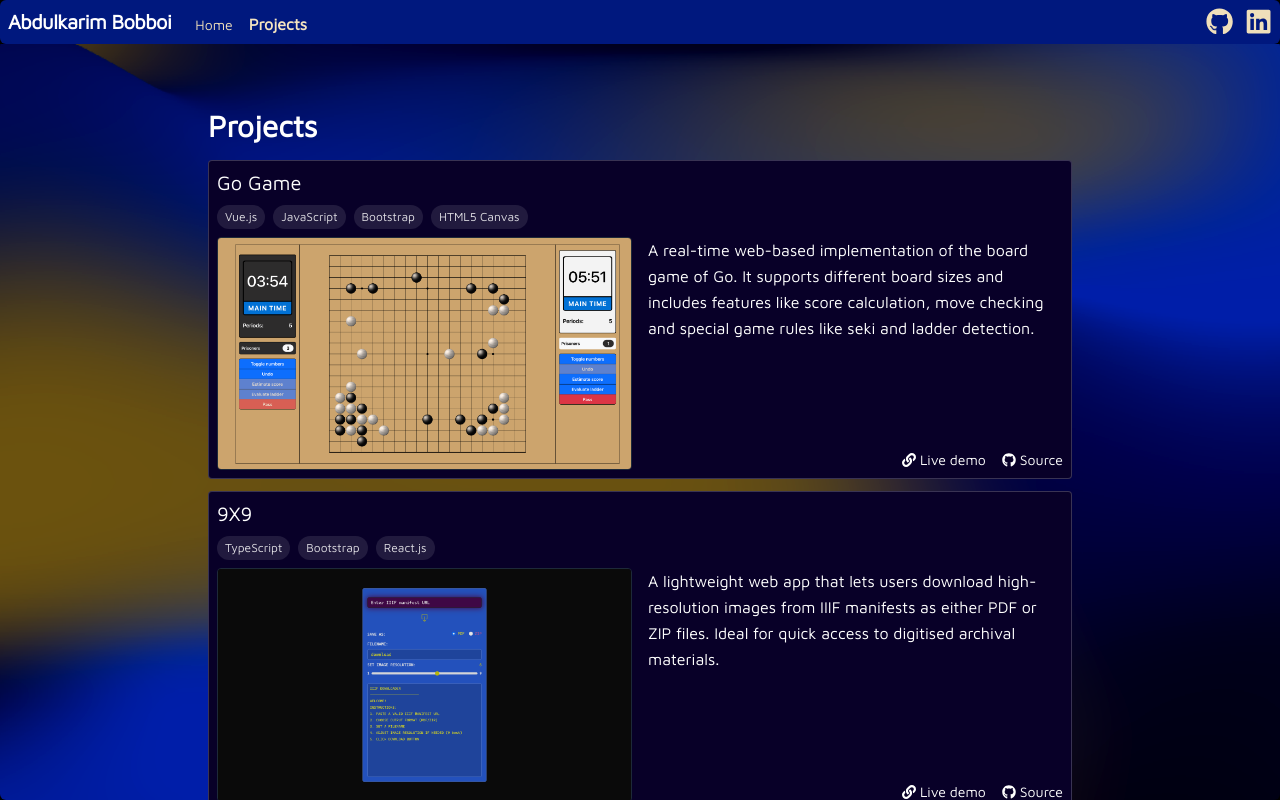
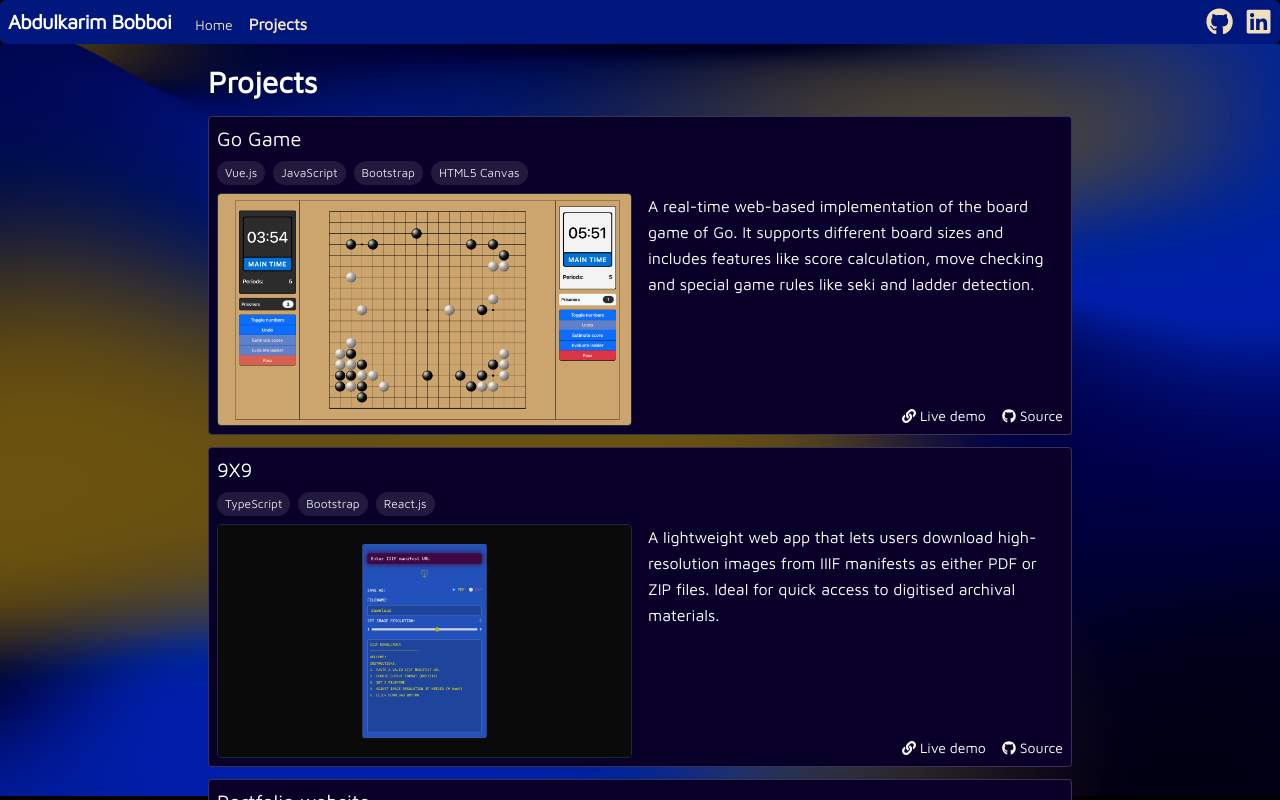
Before and after one commit to karimbobboi/portfolio, a Next.js app: page /projects in a window 1280 px wide. Shown: the top 800 px of the page. Built offline with nearby package versions, Linux system fonts and the light colour scheme.

Commit message:
update NavBar styles for fixed positioning

```diff
--- a/src/app/components/NavBar.tsx
+++ b/src/app/components/NavBar.tsx
@@ -13,7 +13,7 @@ export default function NavBar(){
     ]
 
     return(
-        <nav className="border-none bg-black">
+        <nav className="border-none bg-black fixed top-0 z-50 w-full">
             <div className="bg-[#00187e] relative z-10 flex items-center justify-between flex-wrap backdrop-blur-sm p-2 rounded-md">
                 <div className="flex items-center flex-shrink-0 text-white mr-6">
                     <span className="font-semibold text-xl tracking-tight">Abdulkarim Bobboi</span>
--- a/src/app/page.tsx
+++ b/src/app/page.tsx
@@ -131,7 +131,7 @@ export default function Home() {
 
   return (
     <main className='min-h-screen relative'>
-      <header className="sticky top-0 z-50">
+      <header>
         <NavBar />
       </header>
 
--- a/src/app/projects/page.tsx
+++ b/src/app/projects/page.tsx
@@ -102,7 +102,7 @@ const ProjectCard = ({ project }: { project: Project }) => (
 export default function Projects() {
   return (
     <main className='min-h-screen relative'>
-      <header className="sticky top-0 z-50">
+      <header>
         <NavBar />
       </header>
 
```
